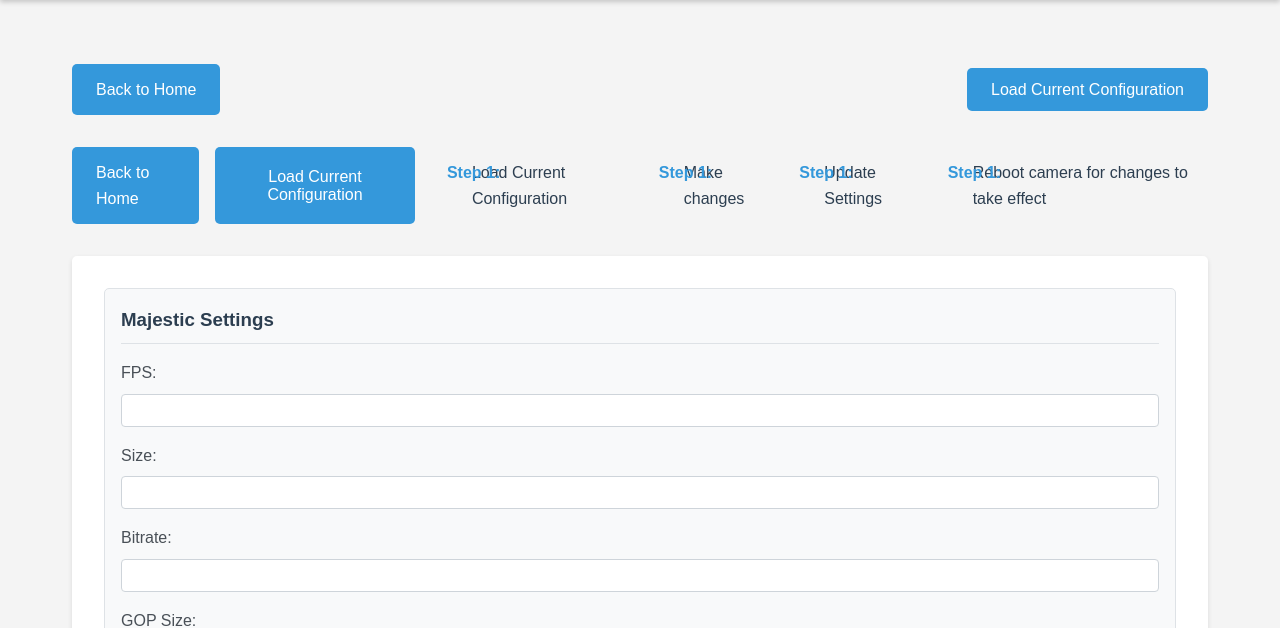
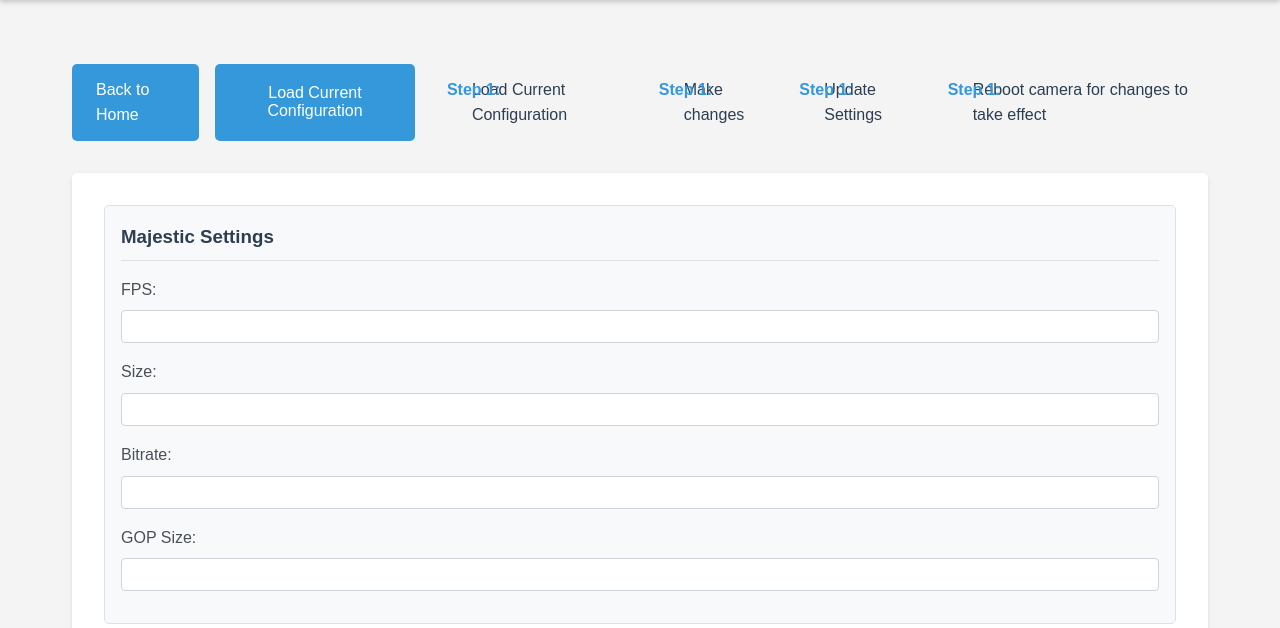
Before and after one commit to angorb/radxa_gs_webUI, a Flask app: page /camera in a window 1280 px wide. Shown: the part 78-706 px from the top of the page. Run offline with Flask 3, Linux system fonts and the light colour scheme.

Commit message:
Update camera_settings.html

```diff
--- a/templates/camera_settings.html
+++ b/templates/camera_settings.html
@@ -20,11 +20,6 @@
 </div>
 
         <div class="error-message" id="errorMessage"></div>
-
-        <div class="navigation">
-            <a href="{{ url_for('index') }}" class="button">Back to Home</a>
-            <button id="loadConfig" class="button">Load Current Configuration</button>
-        </div>
 
 
         <div class="navigation">
```
